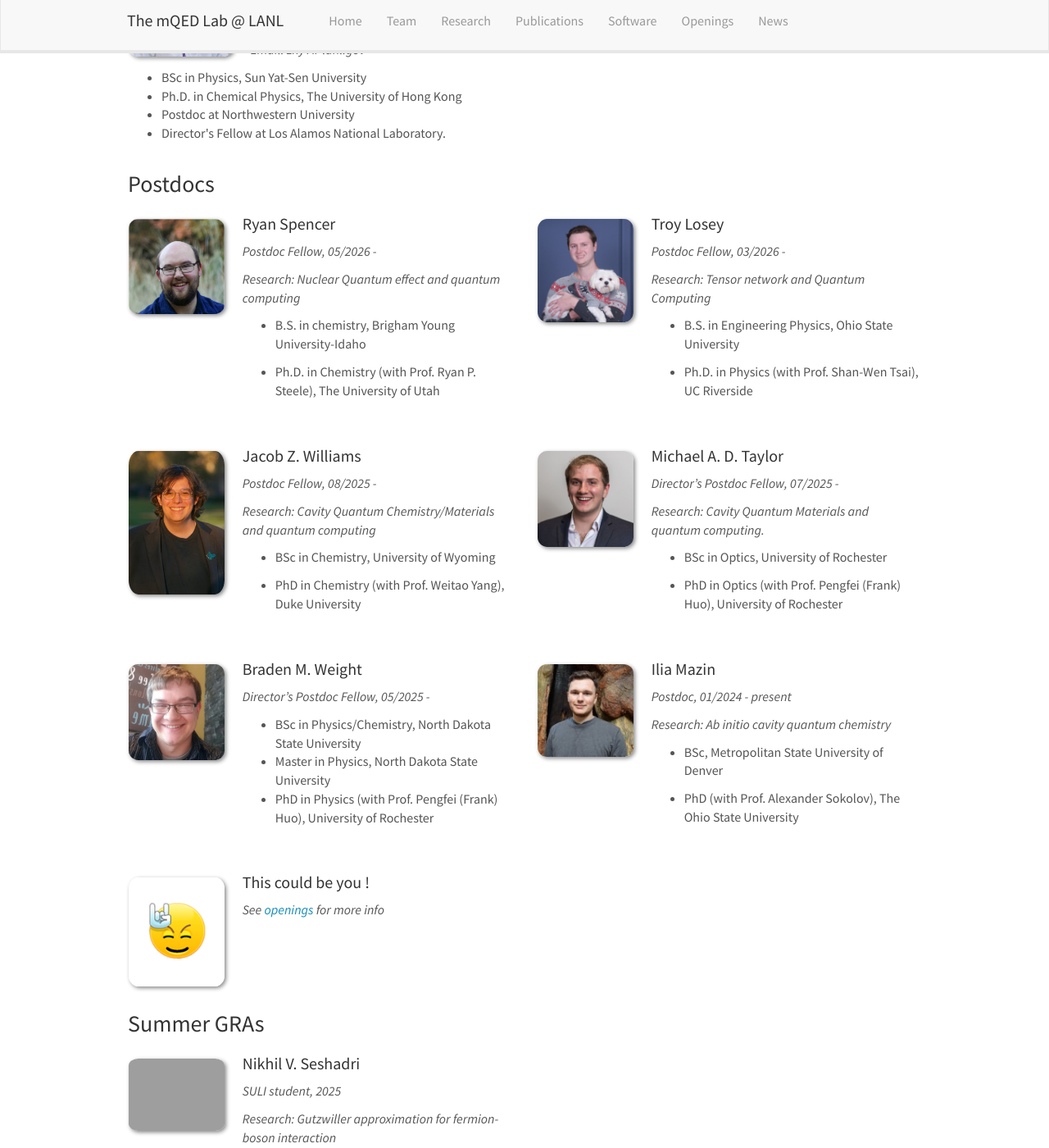
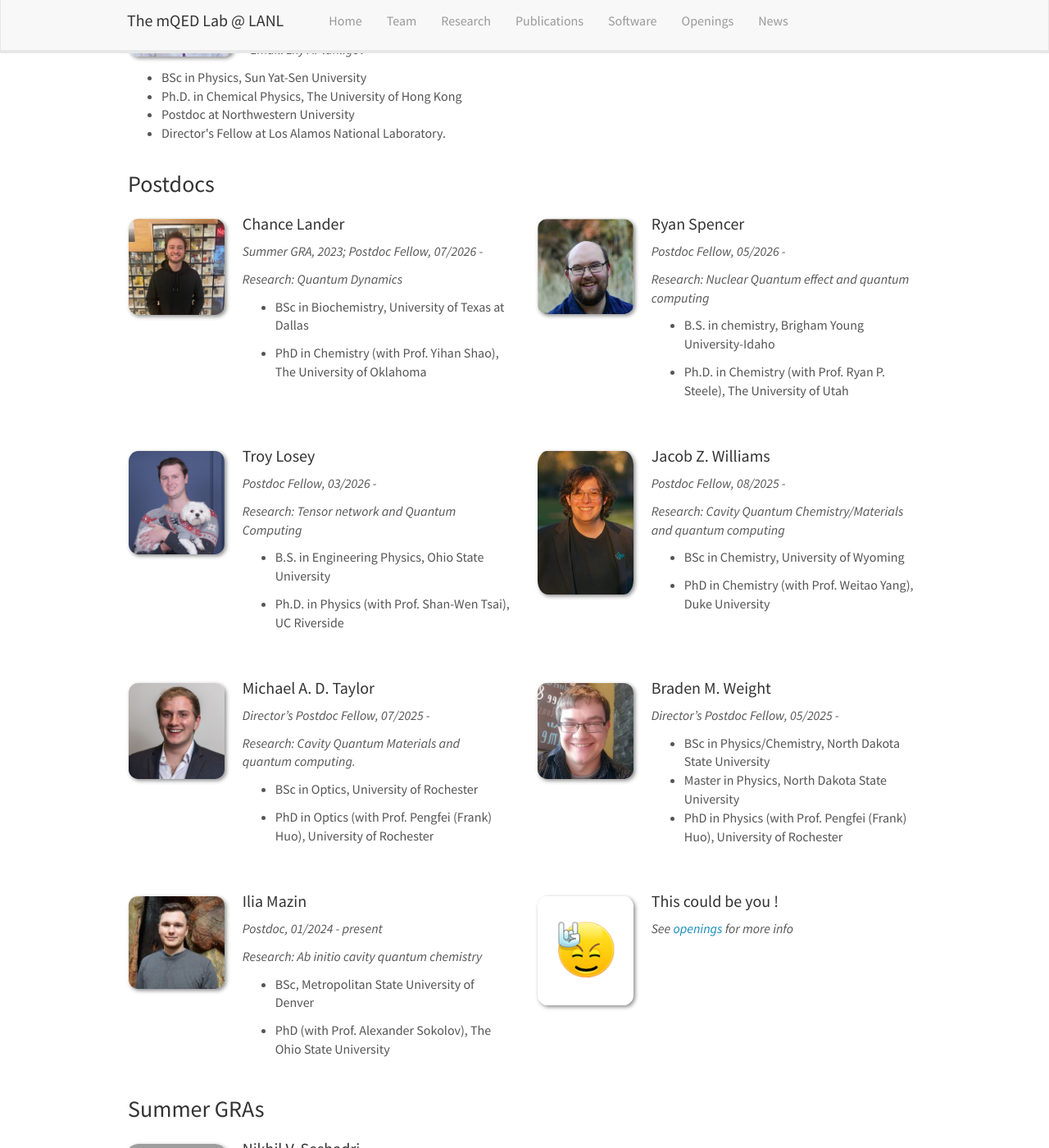
Before and after one commit to ares201005/ares201005.github.io, a Jekyll site: the page built from _pages/team.md, in a window 1280 px wide and 1400 px high, scrolled down 215 px. Shown: the whole window at 82% size. Built offline with Jekyll 4.4.1, drawn with Linux system fonts in a browser that asks for light colours; nearby versions of some CDN libraries; a style sheet for code colours, icons or effects is not loaded; some of the changed text lies outside the part shown.

Commit message:
update team members

```diff
--- a/_data/alumni_members.yml
+++ b/_data/alumni_members.yml
@@ -7,15 +7,6 @@
   education1: B.Tech, National Institute of Technology Tiruchirappalli
   education3: PhD candidate with Prof. Eric Bittner at University of Houston
   research: Planar hyperbolic polaritons and noise-assisted quantum simulations
-
-- name: Chance Lander
-  photo: chance.jpeg
-  info: Summer GRA,  2023
-  email:
-  duration: Summer of 2023
-  education1: BSc in Biochemistry, University of Texas at Dallas
-  education2: PhD candidate with Prof. Yihan Shao at The University of Oklahoma
-  research: Semiempirical methods
 
 - name: Xinyang Li
   photo: xinyang.jpeg
--- a/_data/team_members.yml
+++ b/_data/team_members.yml
@@ -1,3 +1,13 @@
+
+
+- name: Chance Lander
+  photo: chance.jpeg
+  info: Summer GRA,  2023; Postdoc Fellow, 07/2026 -
+  email:
+  number_educ: 2
+  education1: BSc in Biochemistry, University of Texas at Dallas
+  education2: PhD in Chemistry (with Prof. Yihan Shao), The University of Oklahoma
+  research: Quantum Dynamics
 
 - name: Ryan Spencer
   photo: ryan.png
```
